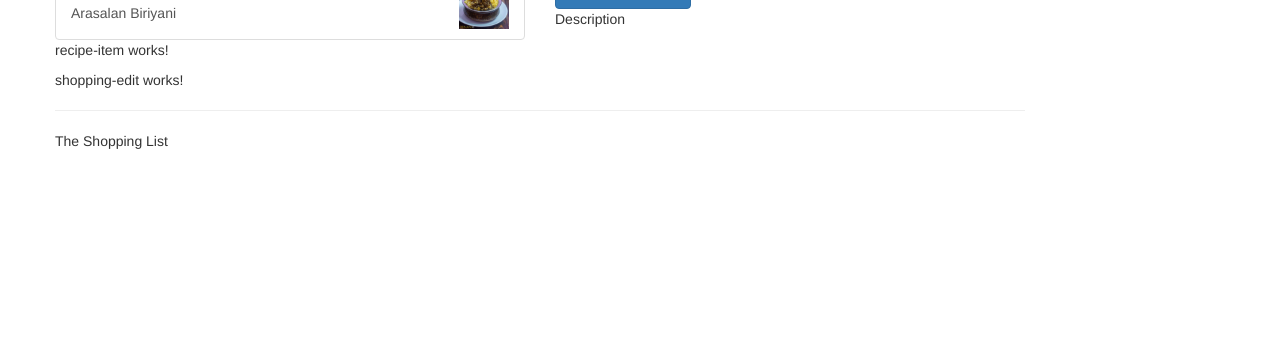
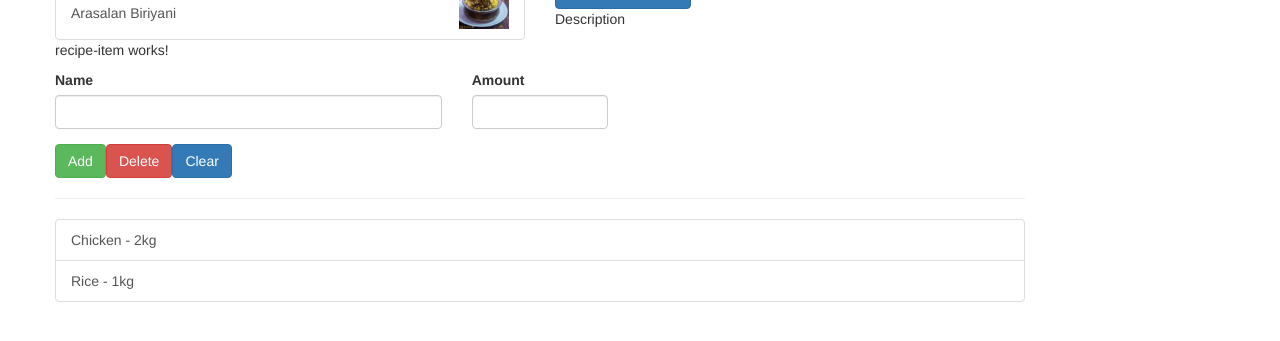
Before and after one commit to DBappa/Angular-Projects, an Angular app in the folder recipe-app-bootstrap/: page / in a window 1280 px wide. Shown: the part 209-550 px from the top of the page. Built offline with nearby package versions, Linux system fonts and the light colour scheme.

Commit message:
Creating Shoppin List and Shopping Edit Templates

```diff
--- /dev/null
+++ b/recipe-app-bootstrap/src/app/shared/ingredient-model.ts
@@ -0,0 +1,13 @@
+
+
+export class Ingredient{
+
+    name: String;
+    amount: String;
+
+    constructor(name:String,amount:String){
+
+        this.name=name;
+        this.amount=amount;
+    }
+}
--- a/recipe-app-bootstrap/src/app/shopping-list/shopping-edit/shopping-edit.component.html
+++ b/recipe-app-bootstrap/src/app/shopping-list/shopping-edit/shopping-edit.component.html
@@ -1 +1,24 @@
-<p>shopping-edit works!</p>
+
+<div class="row">
+    <div class="col-xs-12">
+        <form action="">
+            <div class="row">
+                <div class="col-sm-5 form-group">
+                    <label for="name">Name</label>
+                    <input type="text" id="name" class="form-control">
+                </div>
+                <div class="col-sm-2 form-group">
+                    <label for="amount">Amount</label>
+                    <input type="text" id="amount" class="form-control">
+                </div>
+            </div>
+            <div class="row">
+                <div class="col-xs-12">
+                    <button class="btn btn-success" type="submit">Add</button>
+                    <button class="btn btn-danger" type="button">Delete</button>
+                    <button class="btn btn-primary" type="button">Clear</button>
+                </div>
+            </div>
+        </form>
+    </div>
+</div>
--- a/recipe-app-bootstrap/src/app/shopping-list/shopping-list.component.html
+++ b/recipe-app-bootstrap/src/app/shopping-list/shopping-list.component.html
@@ -1,7 +1,10 @@
 <div class="row">
-    <div class="col-md-10">
+    <div class="col-xs-10">
         <app-shopping-edit></app-shopping-edit>
         <hr>
-        <p>The Shopping List</p>
+        <ul class="list-group">
+            <a  class="list-group-item" style="cursor: pointer;" *ngFor="let ingredient of ingredients">
+            {{ingredient.name}} - {{ingredient.amount}}</a>
+        </ul>
     </div>
 </div>
--- a/recipe-app-bootstrap/src/app/shopping-list/shopping-list.component.ts
+++ b/recipe-app-bootstrap/src/app/shopping-list/shopping-list.component.ts
@@ -1,4 +1,5 @@
 import { Component } from '@angular/core';
+import { Ingredient } from '../shared/ingredient-model';
 
 @Component({
   selector: 'app-shopping-list',
@@ -7,4 +8,8 @@ import { Component } from '@angular/core';
 })
 export class ShoppingListComponent {
 
+  ingredients=[new Ingredient("Chicken","2kg"),
+               new Ingredient("Rice","1kg")
+              ];
+
 }
```
